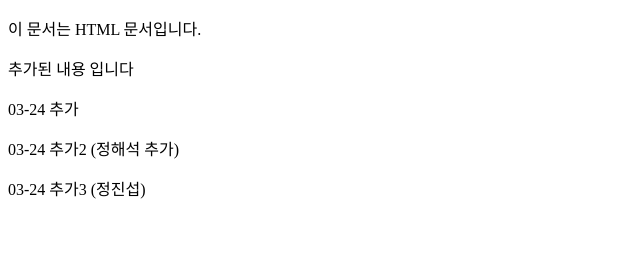
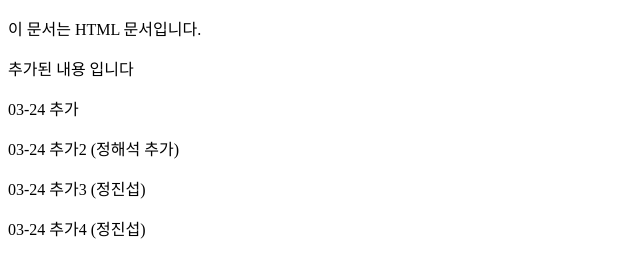
Before and after one commit to shanks99/first-project, a plain HTML site: page index.html in a window 1280 px wide. Shown: the whole page, without its empty margins (0-640 px from the left). Drawn offline with Linux system fonts and the light colour scheme.

Commit message:
dev branch

```diff
--- a/index.html
+++ b/index.html
@@ -11,5 +11,6 @@
     <p>03-24 추가</p>
     <p>03-24 추가2 (정해석 추가)</p>
     <p>03-24 추가3 (정진섭)</p>
+    <p>03-24 추가4 (정진섭)</p>
 </body>
 </html>
```
